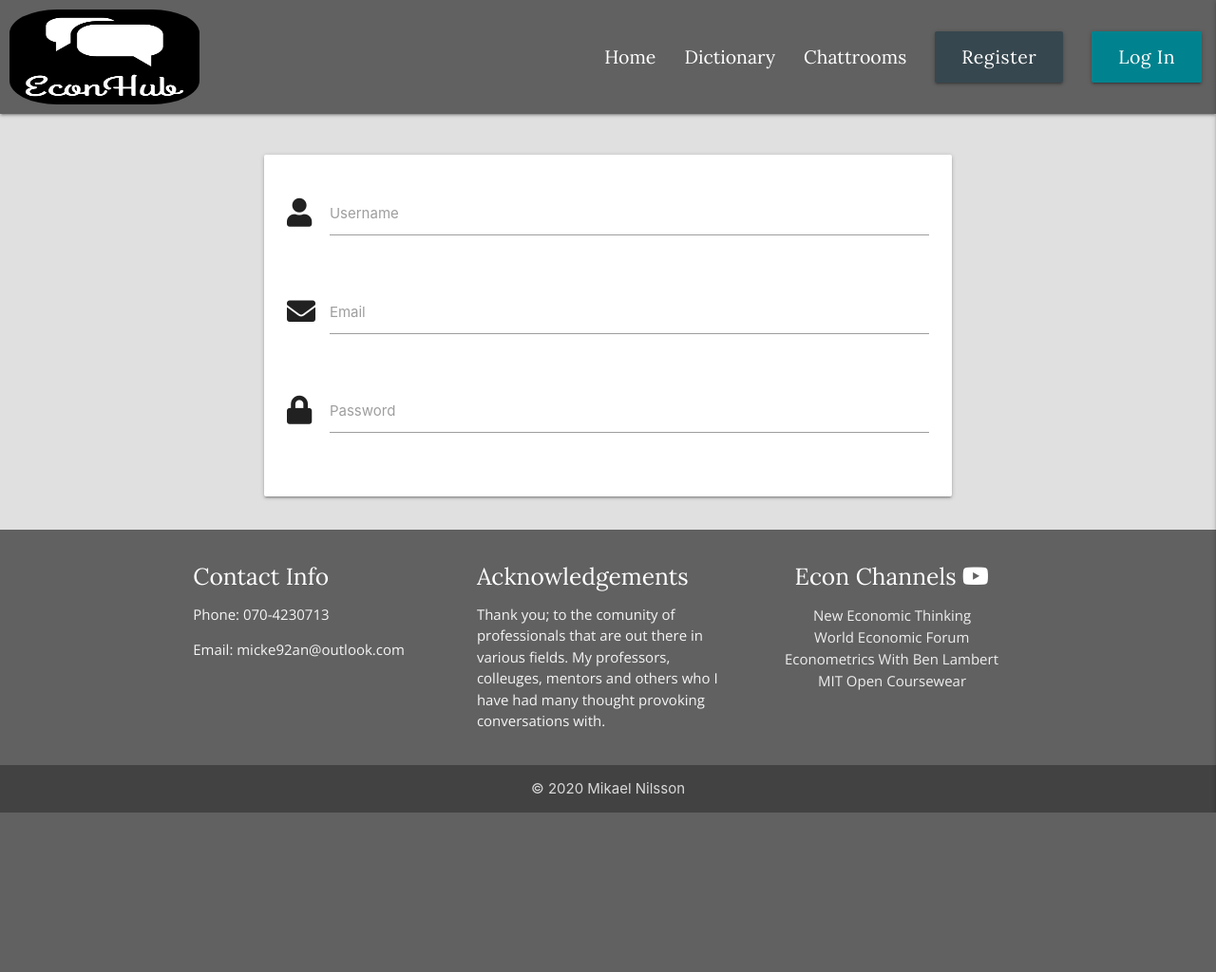
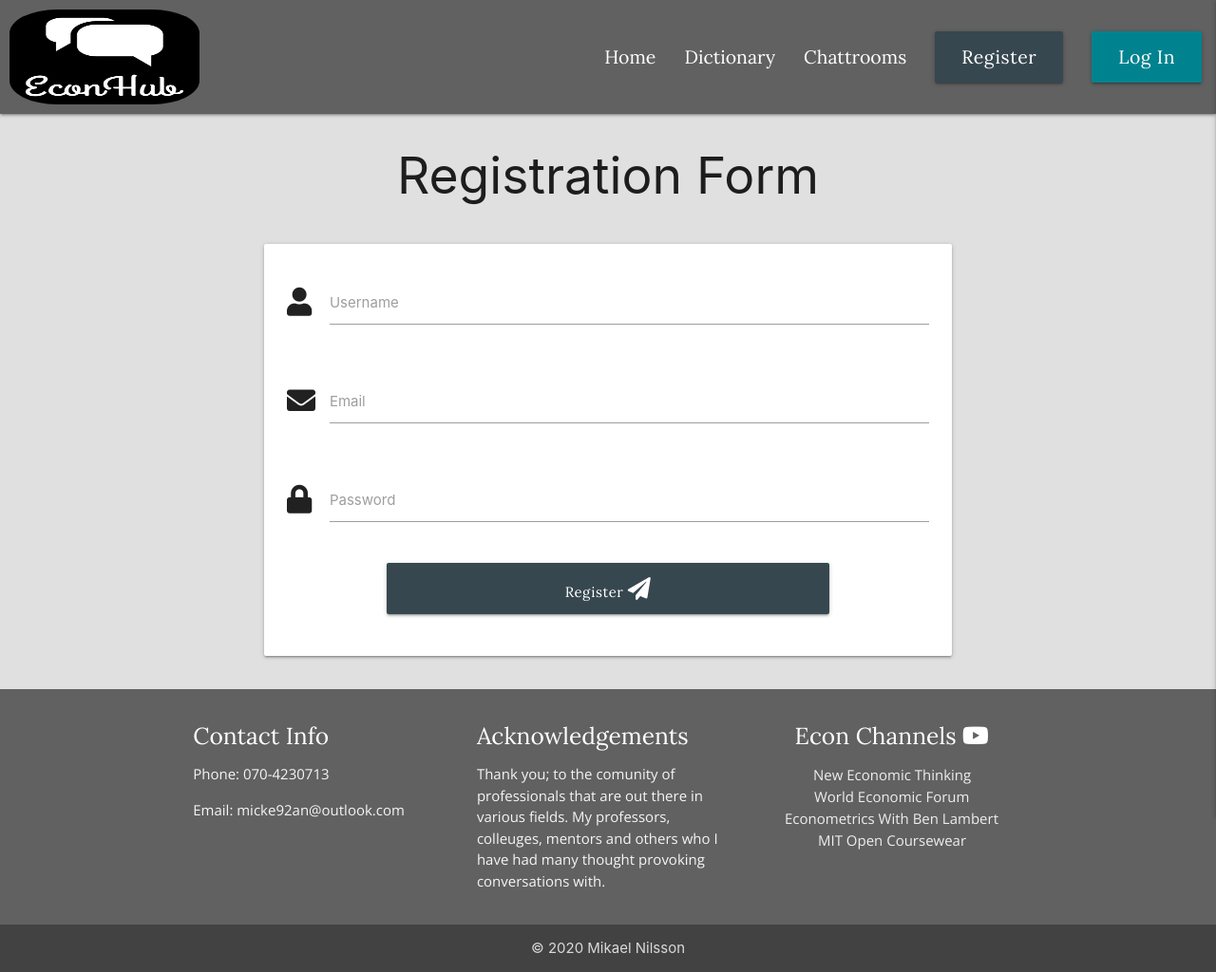
Before and after one commit to 92an/third-milestone-project, a Flask app: page /register in a window 1280 px wide. Shown: the whole page at 95% size. Before the commit the page ends 856 px from the top, so only its background shows below. Run offline with Flask 2, Linux system fonts and the light colour scheme; some libraries are stand-ins or nearby versions.

Commit message:
added button for registration, added heading, polishing some styling

```diff
--- a/templates/register.html
+++ b/templates/register.html
@@ -2,29 +2,40 @@
 
 {% block content %}
 
+<h2 class="header center-align capitalize">Registration form</h2>
+
 <div class="row container webforms">
-    <form class="col s12 m10 offset-m1">
+    <form class="col s12 m10 offset-m1" method="POST" action="{{ url_for('register') }}">
             <div class="card-panel">
+                <!-- username input -->
                 <div class="row ">
                     <div class="input-field col s12">
                         <i class="fas fa-user prefix"></i>
-                        <input id="username" type="text" class="validate">
+                        <input id="username" name="username" type="text" class="validate">
                         <label for="username">Username</label>
                     </div>
                 </div>
+                <!-- email imput -->
                 <div class="row">
                     <div class="input-field col s12">
                         <i class="fas fa-envelope prefix"></i>
-                        <input id="email" type="email" class="validate">
+                        <input id="email" name="email" type="email" class="validate">
                         <label for="email">Email</label>
                     </div>
                 </div>
+                <!-- password imput -->
                 <div class="row">
                     <div class="input-field col s12">
                         <i class="fas fa-lock prefix"></i>
-                        <input id="password" type="password" class="validate">
+                        <input id="password" name="password" type="password" class="validate">
                         <label for="password">Password</label>
                     </div>
+                </div>
+                <!-- button to register -->
+                <div class="row">
+                    <button type="submit" class="col s8 offset-s2 btn-large blue-grey darken-3 header">
+                        Register <i class="fas fa-paper-plane"></i>
+                    </button>
                 </div>
             </div>
     </form>
```
